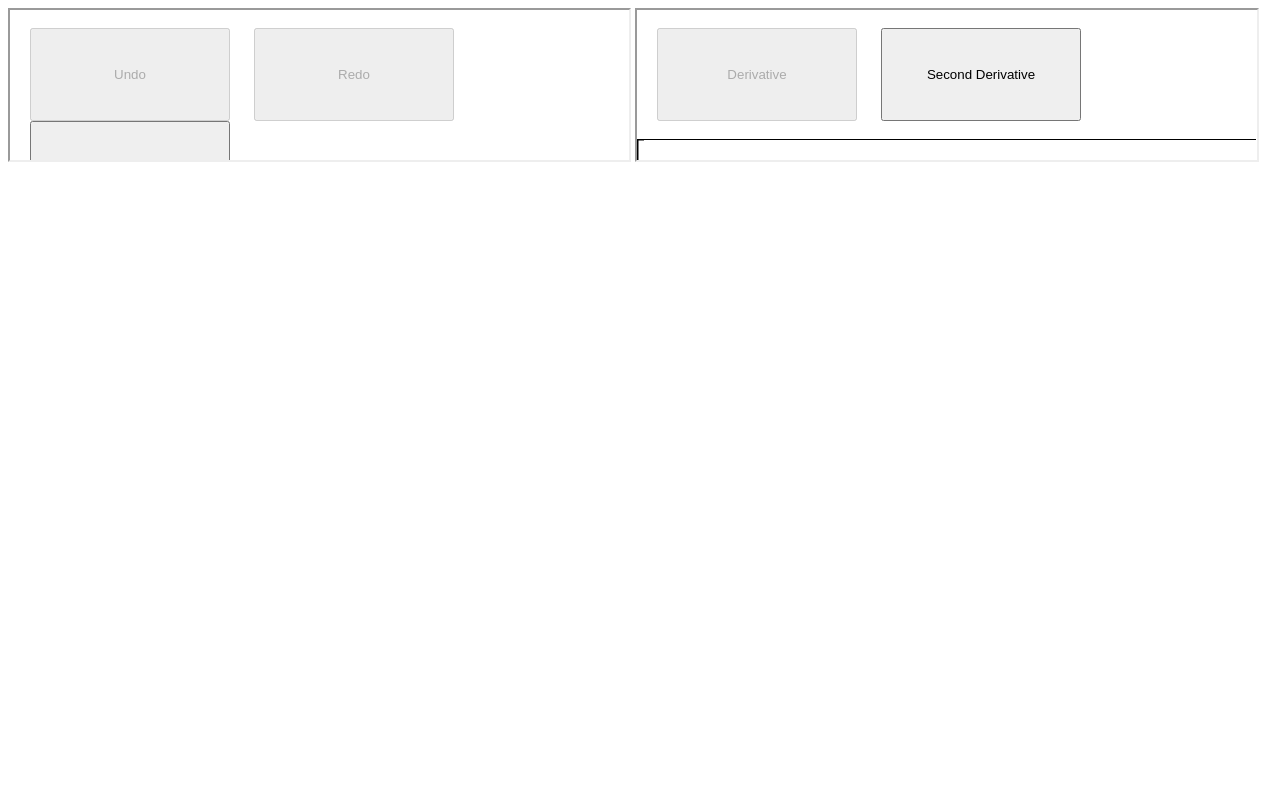
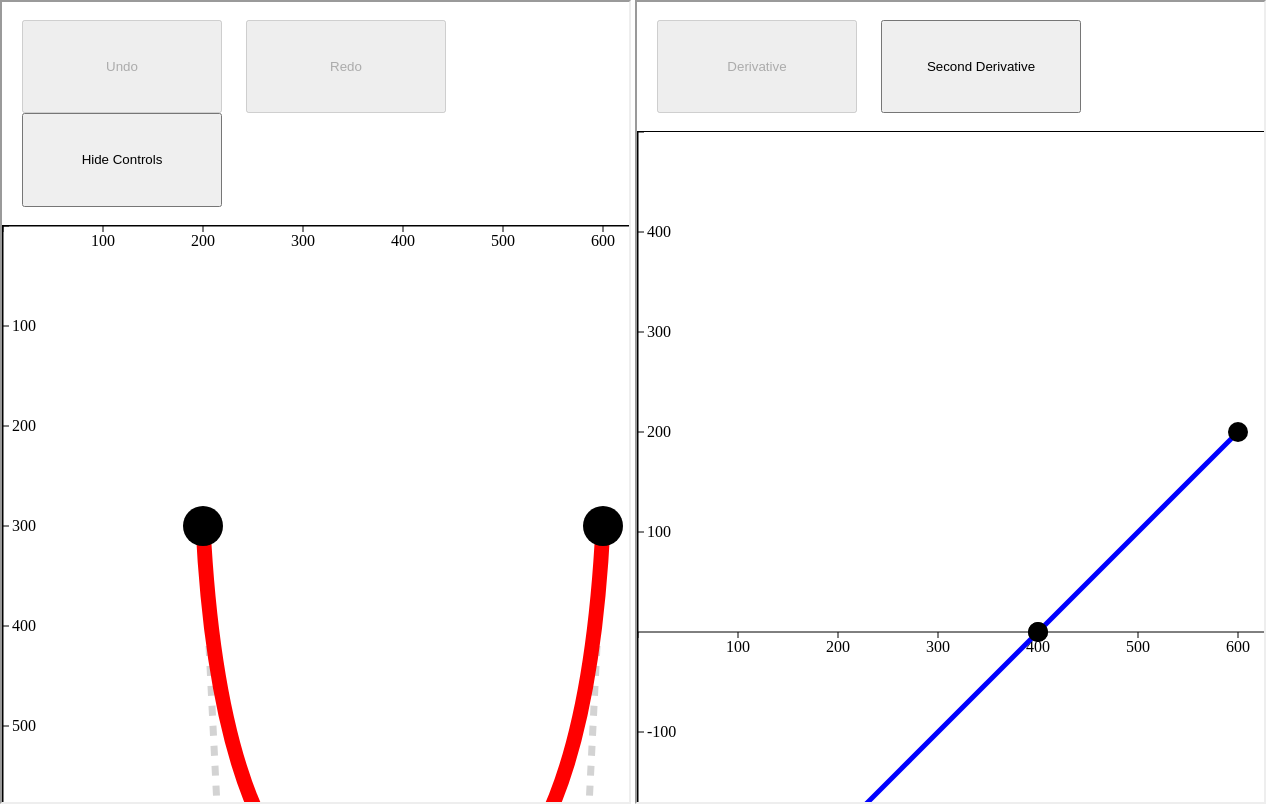
Before and after one commit to 360Proj/360projcode, a plain HTML site: page ProjectFinal/main.html in a window 1280 px wide. Drawn offline with Linux system fonts and the light colour scheme.

Commit message:
Cleaned up main.html

```diff
--- a/ProjectFinal/main.html
+++ b/ProjectFinal/main.html
@@ -1,15 +1,13 @@
 <!DOCTYPE html>
 <html>
 <head>
+	<title>Bezier Curve Approximator</title>
+	<link rel= "stylesheet" type= "text/css" href= "main.css">
 </head>
-<body>
+	<body>
 
-<div style="height: 100%">
+		<iframe name= "Func" src= "Function.html" height="100%" width="49%"></iframe>
+		<iframe name= "Deriv" src= "Derivative.html" height="100%" width="49%"></iframe>
 
-        <iframe src="Function.html" height="100%" width="49%"></iframe>
-        <iframe src="Derivative.html" height="100%" width="49%"></iframe>
-
-</div>
-
-</body>
+	</body>
 </html>
```
